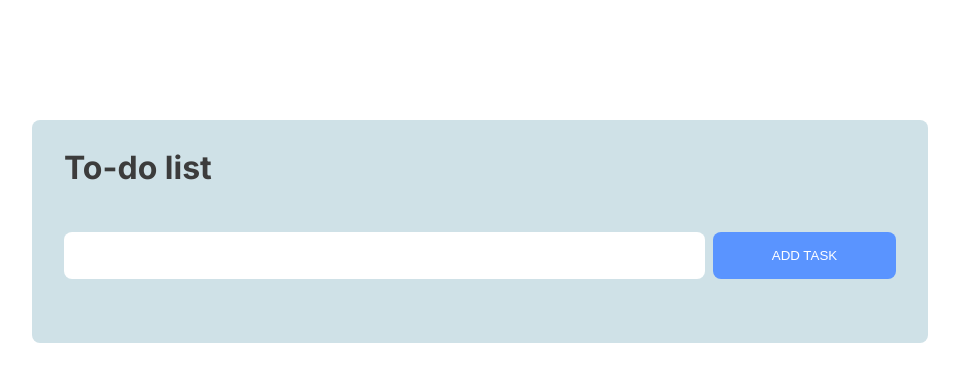
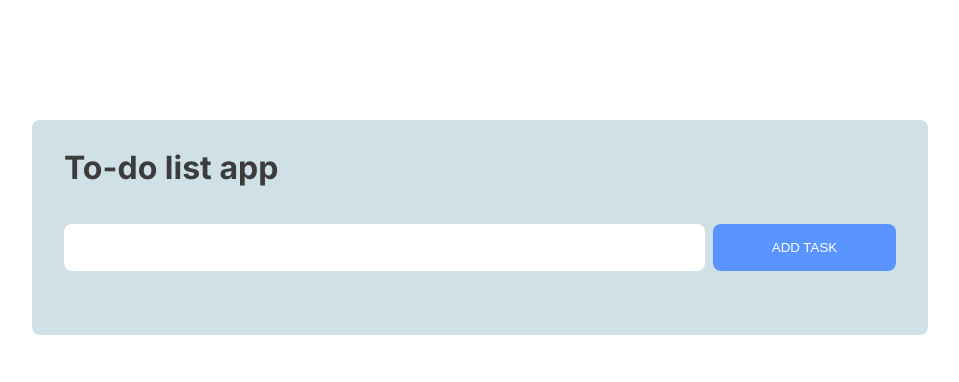
Before and after one commit to CatherineP37/To-do-list-app, a Django app: page / in a window 1280 px wide. Shown: the top 382 px of the page, without its empty margins (160-1119 px from the left). Run offline with Django 5.2, Linux system fonts and the light colour scheme; data that the repository does not hold is empty.

Commit message:
Edit task form

```diff
--- a/task_list/static/style.css
+++ b/task_list/static/style.css
@@ -30,6 +30,12 @@ h1 {
 
 h1, p {
     color: #3C3C3C;
+}
+
+.form-container {
+    display: flex;
+    flex-direction: column;
+    gap: 24px;
 }
 
 /* Tasks container */
--- a/task_list/tasks/templates/base.html
+++ b/task_list/tasks/templates/base.html
@@ -8,10 +8,7 @@
         <link rel="stylesheet" href="{% static 'style.css' %}">
     </head>
     <body>
-        <main>
-            <h1>To-do list</h1>
-            {% block content %}
-            {% endblock %}
-        </main>
+        {% block content %}
+        {% endblock %}
     </body>
 </html>
--- a/task_list/tasks/templates/home.html
+++ b/task_list/tasks/templates/home.html
@@ -1,11 +1,17 @@
 {% extends 'base.html' %}
 {% load static %}
 {% block content %}
-    <form method="POST" action="">
-        {% csrf_token %}
-        {{ form.title }}
-        <button type="submit" class="form-button">ADD TASK</button>
-    </form>
+    <main>
+        <div class="form-container">
+            <h1>To-do list app</h1>
+            <form method="POST" action="">
+                {% csrf_token %}
+                {{ form.title }}
+                <button type="submit" class="form-button">ADD TASK</button>
+            </form>
+
+        </div>
+
     <div class="tasks">
         {% for task in tasks %}
         <div class="task">
@@ -26,4 +32,7 @@
 
     </div>
 
+    </main>
+
+
 {% endblock %}
```
